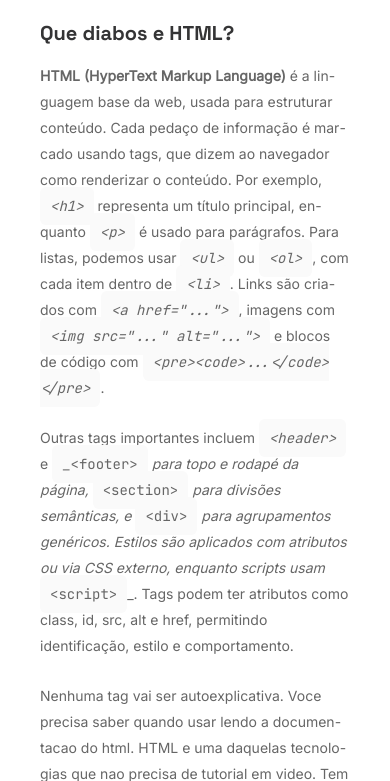
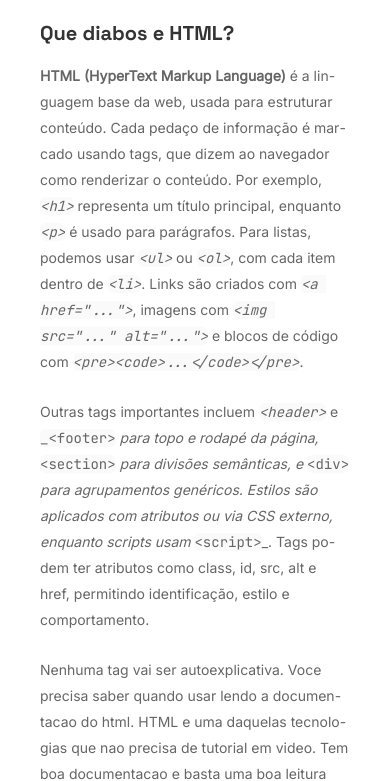
Before and after one commit to delcioleonardorofino/Journal, a Flask app: page /posts/1 in a window 390 px wide. Shown: the part 770-1551 px from the top of the page. Run offline with Flask 3, Linux system fonts and the light colour scheme; some libraries are stand-ins or nearby versions.

Commit message:
Code highlight padding corrected

```diff
--- a/backend/static/css/style.css
+++ b/backend/static/css/style.css
@@ -10,7 +10,6 @@
 
 code{
   border-radius: 6px;
-  padding: 2px 6px;
   background-color: #fafafa;
   white-space: pre-wrap;
   word-break: keep-all;
@@ -23,7 +22,7 @@
 @media (max-width: 600px){
   pre, code {
     font-size: 14px;
-    padding: 10px;
+    /* padding: 10px; */
   }
 }
 
```
